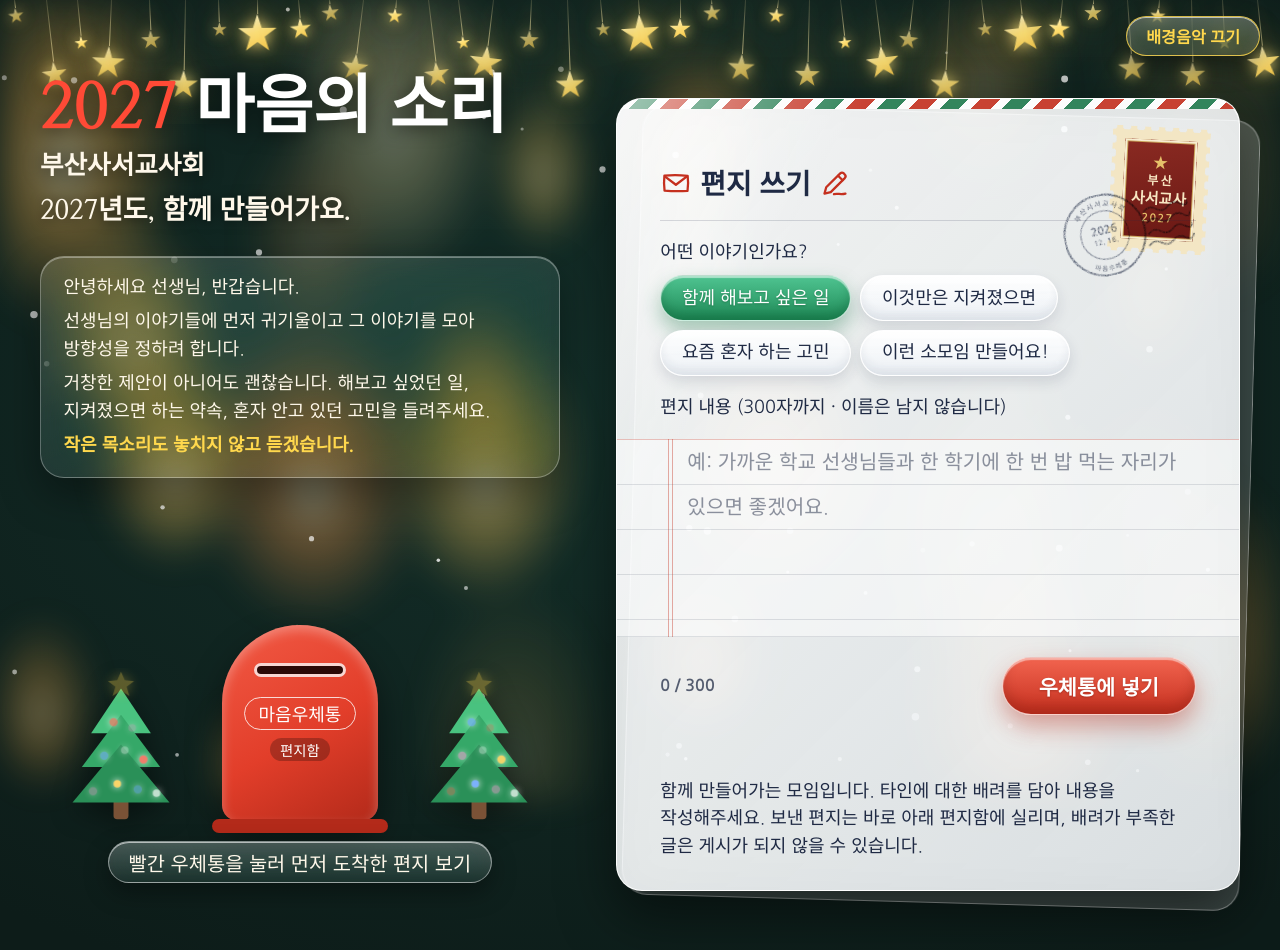
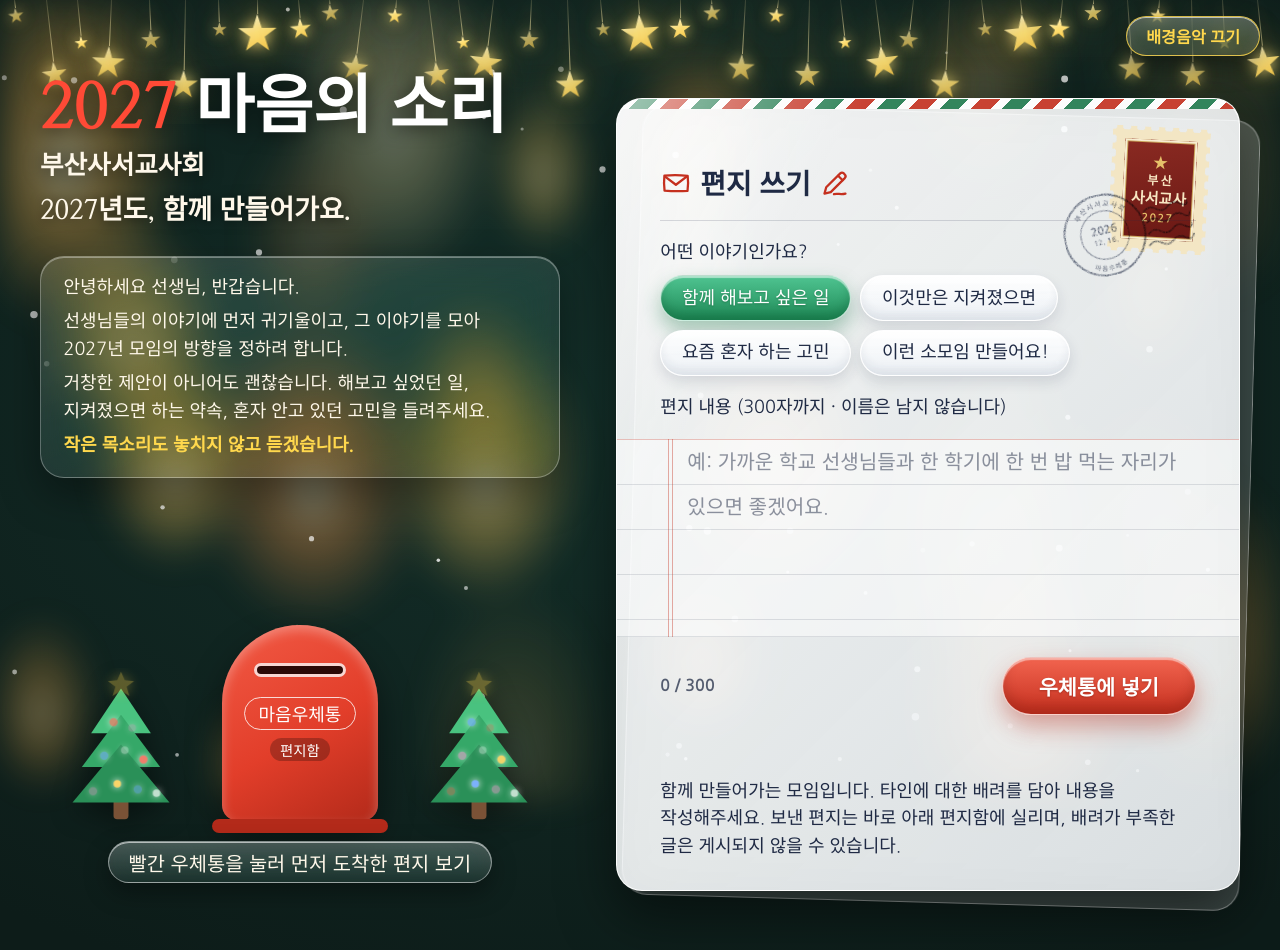
Before and after one commit to yoonjeehyehi-beep/busanLT2027, a plain HTML site: page index.html in a window 1280 px wide. Drawn offline with Linux system fonts and the light colour scheme; no server answers; animation ran at ten frames a second.

Commit message:
Update index.html

```diff
--- a/index.html
+++ b/index.html
@@ -1069,7 +1069,7 @@ body.modal-open { overflow: hidden; }
 
     <div class="greeting">
       <p>안녕하세요 선생님, 반갑습니다.</p>
-      <p>선생님의 이야기들에 먼저 귀기울이고 그 이야기를 모아 방향성을 정하려 합니다.</p>
+      <p>선생님들의 이야기에 먼저 귀기울이고, 그 이야기를 모아 2027년 모임의 방향을 정하려 합니다.</p>
       <p>거창한 제안이 아니어도 괜찮습니다. 해보고 싶었던 일, 지켜졌으면 하는 약속, 혼자 안고 있던 고민을 들려주세요.</p>
       <p>작은 목소리도 놓치지 않고 듣겠습니다.</p>
     </div>
@@ -1118,7 +1118,7 @@ body.modal-open { overflow: hidden; }
           <button class="send" id="send" type="submit">우체통에 넣기</button>
         </div>
         <p class="notice" id="notice" role="status"></p>
-        <p class="paper-note">함께 만들어가는 모임입니다. 타인에 대한 배려를 담아 내용을 작성해주세요. 보낸 편지는 바로 아래 편지함에 실리며, 배려가 부족한 글은 게시가 되지 않을 수 있습니다.</p>
+        <p class="paper-note">함께 만들어가는 모임입니다. 타인에 대한 배려를 담아 내용을 작성해주세요. 보낸 편지는 바로 아래 편지함에 실리며, 배려가 부족한 글은 게시되지 않을 수 있습니다.</p>
       </form>
     </div>
 
```
